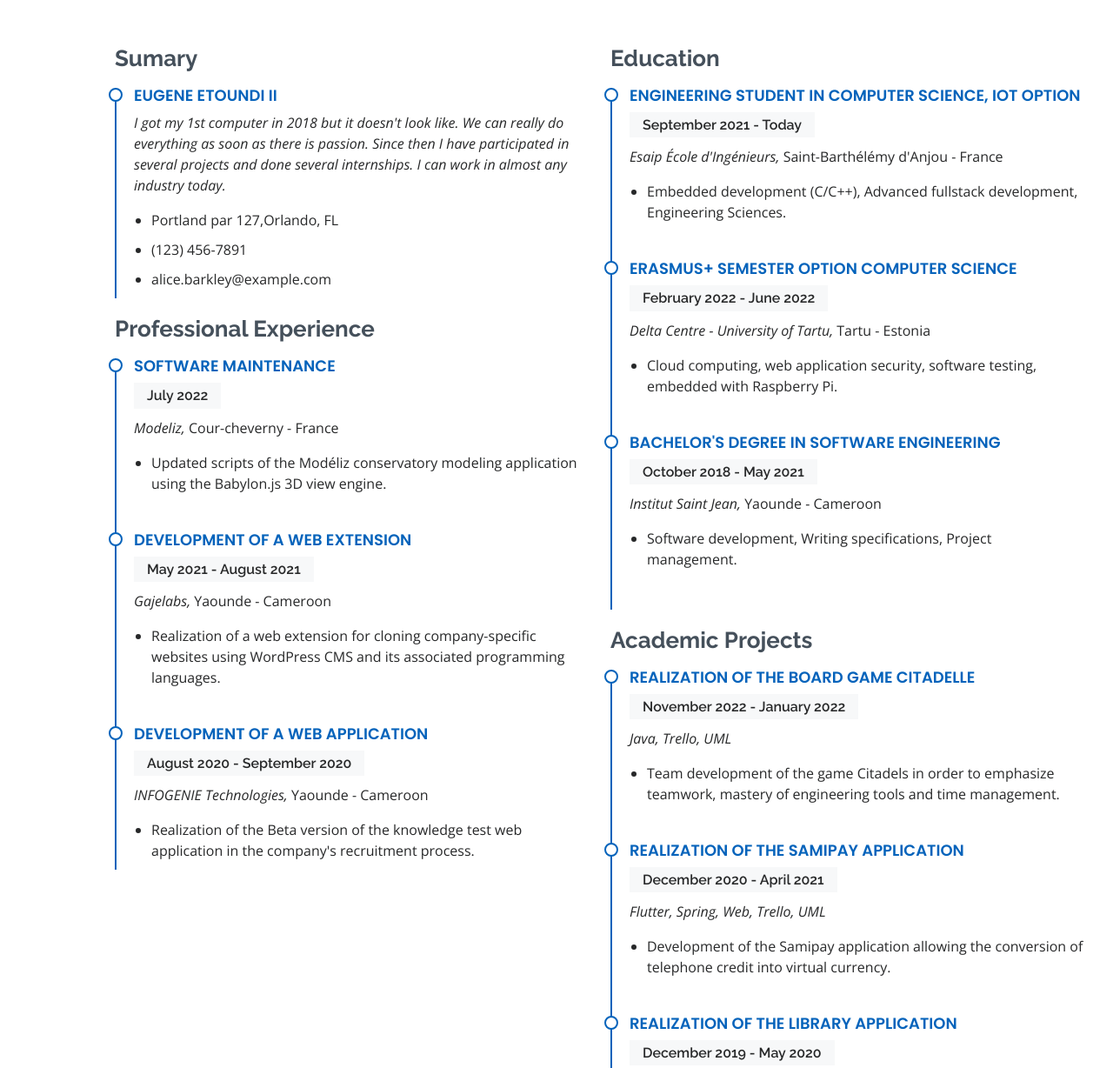
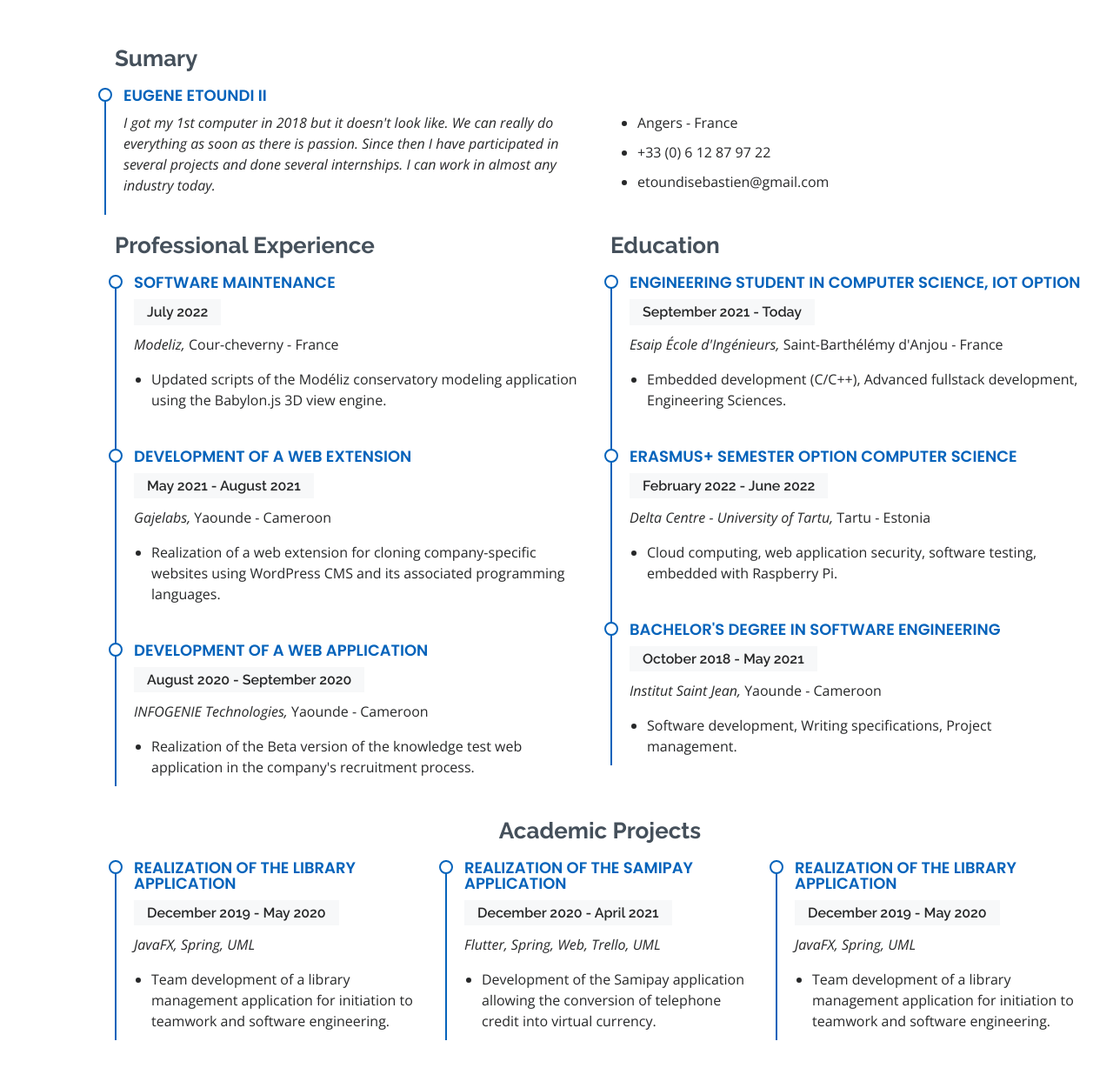
Before and after one commit to eugene-seb/eugene_etoundi, a plain HTML site: page index.html in a window 1280 px wide. Shown: the part 1640-2868 px from the top of the page at 87% size. Drawn offline with nearby package versions, Linux system fonts and the light colour scheme.

Commit message:
Update resume section

```diff
--- a/assets/css/style.css
+++ b/assets/css/style.css
@@ -534,6 +534,10 @@ section {
   margin-top: 20px;
   margin-bottom: 20px;
   color: #45505b;
+}
+
+.resume .row  .Academic_Projects {
+  text-align: center;
 }
 
 .resume .resume-item {
--- a/index.html
+++ b/index.html
@@ -208,24 +208,32 @@
 							<i class="bi bi-download"></i></a></h2>
 				</div>
 				<div class="row">
-					<div class="col-lg-6">
 					<h3 class="resume-title">Sumary</h3>
 					<div class="resume-item pb-0">
 						<h4>Eugene ETOUNDI II</h4>
+						<div class="row">
+							<div class="col-lg-6">
 								<p>
 									<em>
-									I got my 1st computer in 2018 but it doesn't look like. We can really do everything
-									as soon as there is passion. Since then I have participated in several projects and
-									done several internships. I can work in almost any industry today.
+										I got my 1st computer in 2018 but it doesn't look like. We can really do
+										everything as soon as there is passion. Since then I have participated in
+										several projects and done several internships. I can work in almost any industry
+										today.
 									</em>
 								</p>
+							</div>
+							<div class="col-lg-6">
 								<ul>
-								<li>Portland par 127,Orlando, FL</li>
-								<li>(123) 456-7891</li>
-								<li>alice.barkley@example.com</li>
+									<li>Angers - France</li>
+									<li>+33 (0) 6 12 87 97 22</li>
+									<li>etoundisebastien@gmail.com</li>
 								</ul>
 							</div>
-
+						</div>
+					</div>
+				</div>
+				<div class="row">
+					<div class="col-lg-6">
 						<h3 class="resume-title">
 							Professional Experience
 						</h3>
@@ -325,20 +333,25 @@
 								</li>
 							</ul>
 						</div>
-
-						<h3 class="resume-title">Academic Projects</h3>
+					</div>
+				</div>
+				<div class="row">
+					<h3 class="resume-title Academic_Projects">Academic Projects</h3>
+					<div class="col">
 						<div class="resume-item">
-							<h4>Realization of the board game Citadelle</h4>
-							<h5>November 2022 - January 2022</h5>
-							<p><em>Java, Trello, UML</em></p>
+							<h4>Realization of the Library application</h4>
+							<h5>December 2019 - May 2020</h5>
+							<p><em>JavaFX, Spring, UML</em></p>
 							<ul>
 								<li>
-									Team development of the game Citadels in
-									order to emphasize teamwork, mastery of
-									engineering tools and time management.
+									Team development of a library management
+									application for initiation to teamwork
+									and software engineering.
 								</li>
 							</ul>
 						</div>
+					</div>
+					<div class="col">
 						<div class="resume-item">
 							<h4>Realization of the Samipay application</h4>
 							<h5>December 2020 - April 2021</h5>
@@ -353,6 +366,8 @@
 								</li>
 							</ul>
 						</div>
+					</div>
+					<div class="col">
 						<div class="resume-item">
 							<h4>Realization of the Library application</h4>
 							<h5>December 2019 - May 2020</h5>
```
Lines whose indentation alone changed are shown as unchanged.
